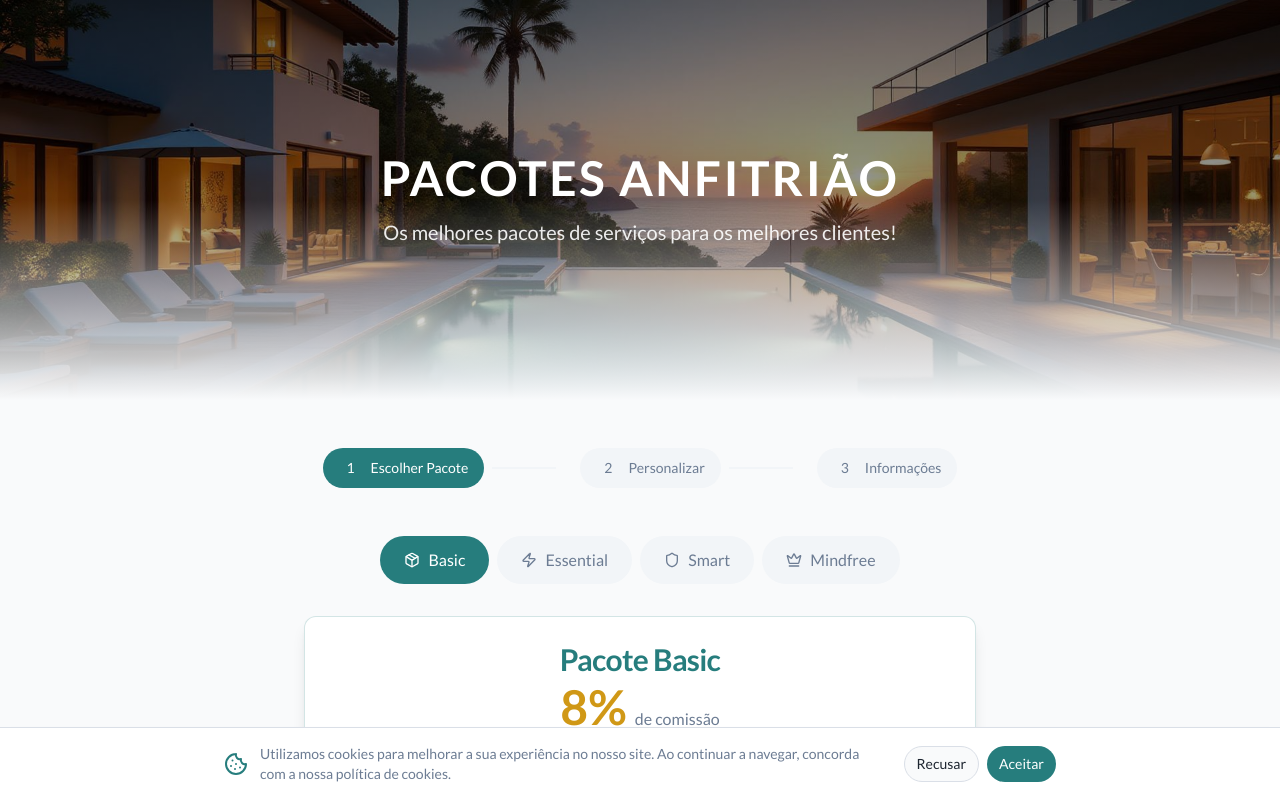
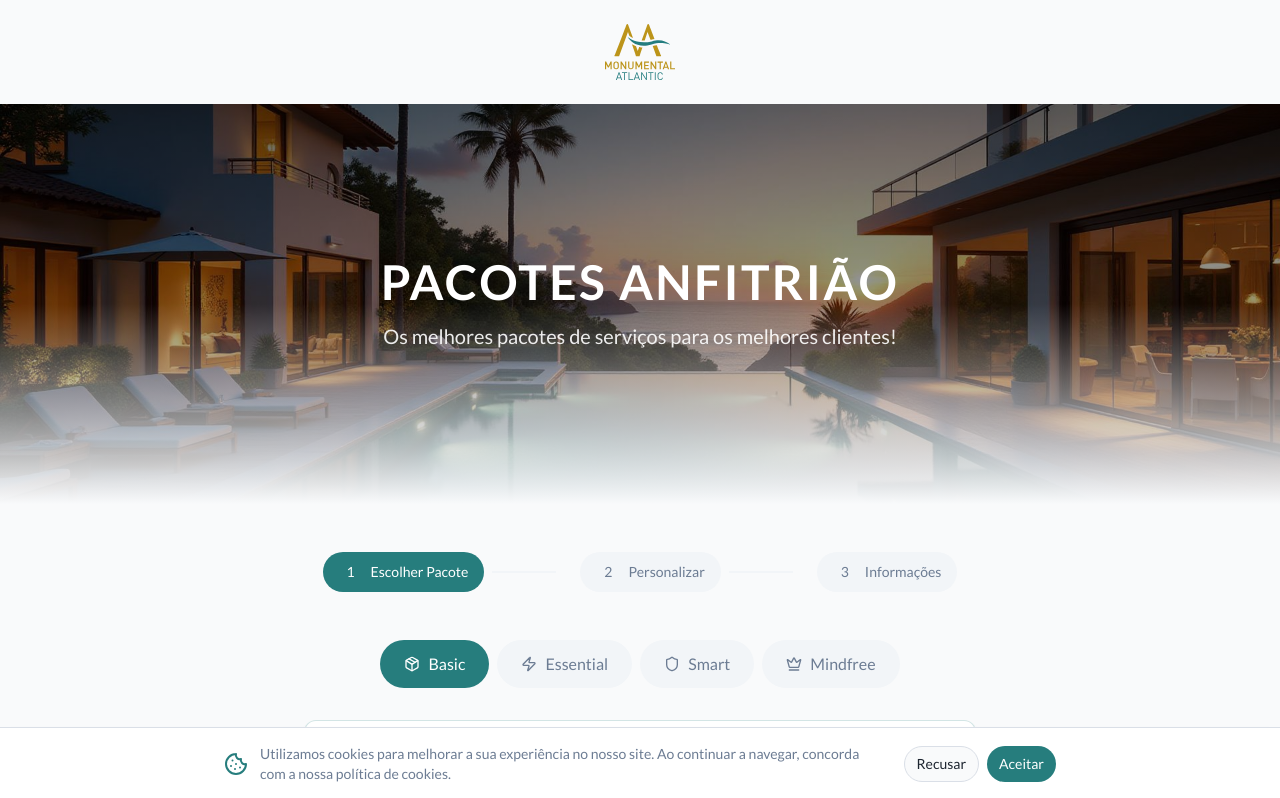
Before and after one commit to andreteixeira11/lar-pilot, a React (Vite) app: page /simulador in a window 1280 px wide. Shown: the top 798 px of the page. Built offline with nearby package versions, Linux system fonts and the light colour scheme; the HTML template or start-up script is replaced by a standard one.

Commit message:
Code edited in Lovable Code Editor
Edited UI in Lovable

```diff
--- a/src/pages/Simulador.tsx
+++ b/src/pages/Simulador.tsx
@@ -9,6 +9,10 @@ import { ConfirmationPage } from "@/components/simulador/ConfirmationPage";
 import AnimatedTabs from "@/components/simulador/AnimatedTabs";
 import HeroSectionWithGradient from "@/components/simulador/HeroSectionWithGradient";
 import luxuryVillaImage from "@/assets/luxury-villa-hero.jpg";
+
+// IMPORT DO LOGOTIPO
+import monumentaLogo from "/logos/monumenta-logo.svg";
+
 import {
   Calendar,
   BookOpen,
@@ -166,6 +170,11 @@ const Simulador = () => {
 
   return (
     <div className="min-h-screen bg-background">
+      {/* LOGO NO TOPO */}
+      <div className="w-full flex justify-center py-6">
+        <img src={monumentaLogo} alt="Monumenta Logo" className="h-14 w-auto" />
+      </div>
+
       {/* Hero Section */}
       <HeroSectionWithGradient
         title="PACOTES ANFITRIÃO"
@@ -174,7 +183,6 @@ const Simulador = () => {
       />
 
       <div className="container mx-auto px-4 py-12">
-        {/* Progress Indicator */}
         <ProgressIndicator
           currentStep={currentStep}
           steps={steps}
@@ -184,18 +192,12 @@ const Simulador = () => {
           }}
         />
 
-        {/* Step 1: Escolha de Pacote */}
         {currentStep === 1 && (
           <div className="animate-fade-in">
-            <AnimatedTabs
-              tabs={tabs}
-              defaultTab={selectedPackage}
-              onTabChange={setSelectedPackage}
-            />
+            <AnimatedTabs tabs={tabs} defaultTab={selectedPackage} onTabChange={setSelectedPackage} />
           </div>
         )}
 
-        {/* Step 2: Personalização com Serviços Adicionais */}
         {currentStep === 2 && currentPackage && (
           <div className="animate-fade-in max-w-2xl mx-auto">
             <SimulatorSection
@@ -207,7 +209,6 @@ const Simulador = () => {
           </div>
         )}
 
-        {/* Step 3: Informações do Alojamento */}
         {currentStep === 3 && currentPackage && (
           <div className="animate-fade-in max-w-2xl mx-auto">
             <AccommodationInfo
@@ -220,7 +221,6 @@ const Simulador = () => {
           </div>
         )}
 
-        {/* Step 4: Confirmação */}
         {currentStep === 4 && currentPackage && (
           <div className="animate-fade-in">
             <ConfirmationPage
@@ -232,7 +232,6 @@ const Simulador = () => {
         )}
       </div>
 
-      {/* Proposal Modal */}
       <ProposalModal
         isOpen={isModalOpen}
         onClose={() => setIsModalOpen(false)}
@@ -242,7 +241,6 @@ const Simulador = () => {
         onSuccess={handleProposalSuccess}
       />
 
-      {/* Cookie Banner */}
       <CookieBanner />
     </div>
   );
```
